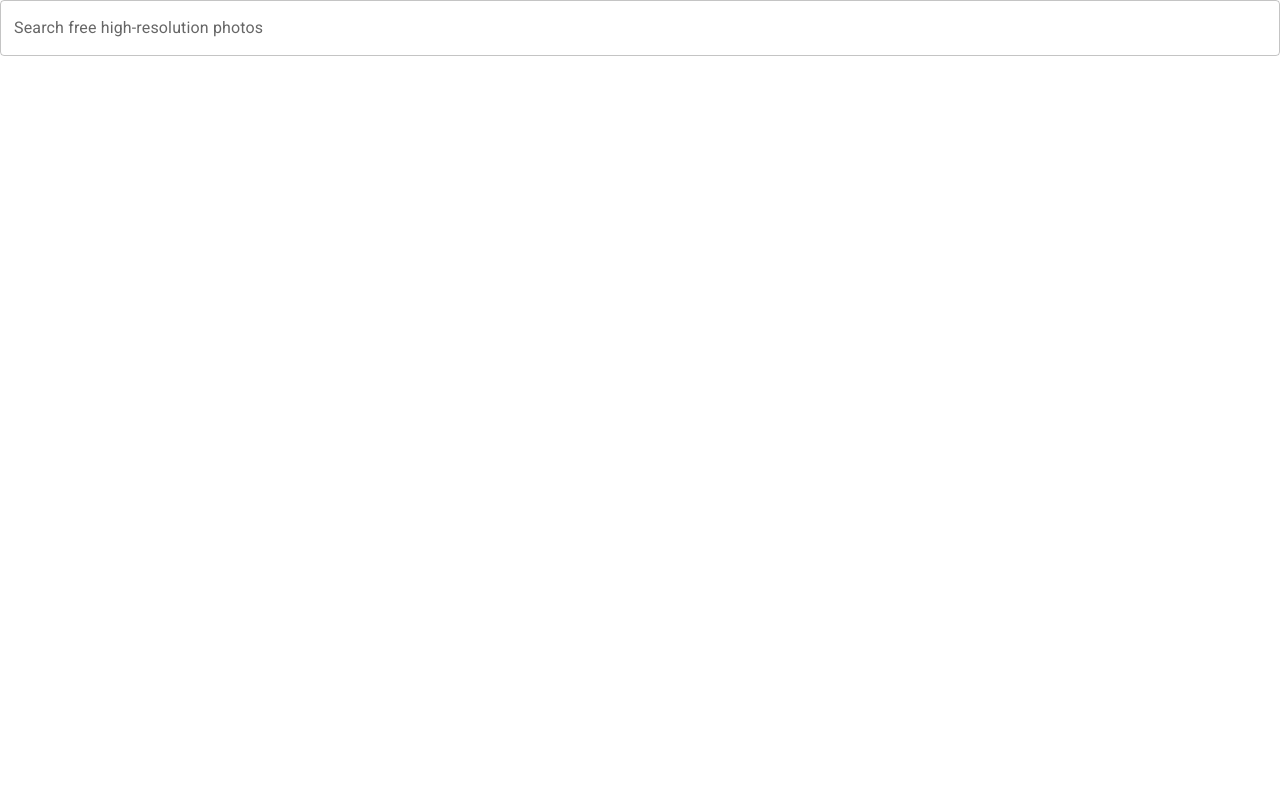
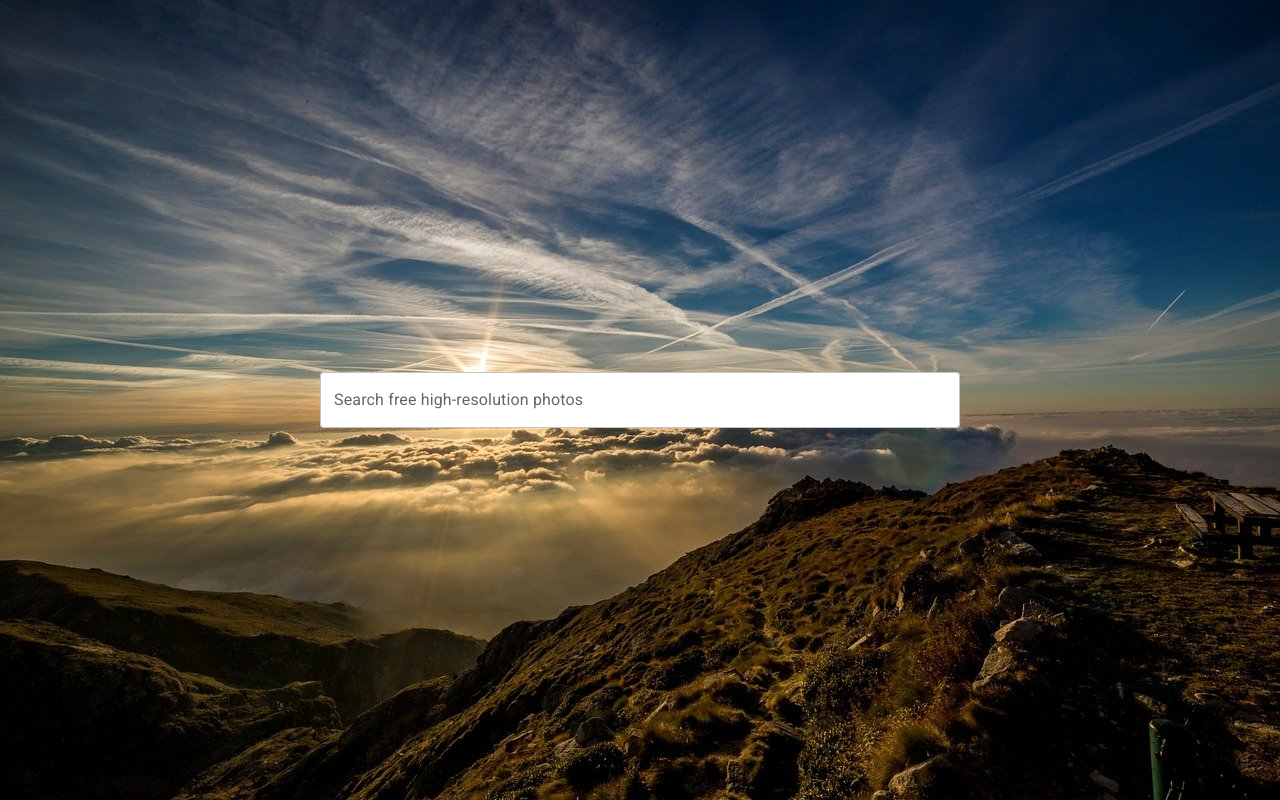
Before and after one commit to mskwara/images-browser, a React (Create React App) app: page / in a window 1280 px wide. Built offline with nearby package versions, Linux system fonts and the light colour scheme.

Commit message:
Home page

```diff
--- a/src/App.js
+++ b/src/App.js
@@ -1,11 +1,14 @@
 import React from 'react';
 import { BrowserRouter } from 'react-router-dom';
 import Routing from 'pages';
+import ThemeProvider from 'providers/ThemeProvider';
 
 const App = () => {
   return (
     <BrowserRouter>
-      <Routing />
+      <ThemeProvider>
+        <Routing />
+      </ThemeProvider>
     </BrowserRouter>
   );
 };
--- a/src/components/Autocomplete/index.js
+++ b/src/components/Autocomplete/index.js
@@ -18,8 +18,10 @@ const Autocomplete = ({
   const [open, setOpen] = useState(false);
   const { values, setFieldValue, errors, submitForm } = useFormikContext();
 
+  const value = values[name];
+
   const noOptionsText =
-    values[name].length >= minLengthToSearch
+    value.length >= minLengthToSearch
       ? messages.noOptions
       : messages.encourageText;
 
@@ -51,7 +53,8 @@ const Autocomplete = ({
       renderInput={(params) => (
         <TextField
           {...params}
-          label={label}
+          variant="outlined"
+          label={value.length === 0 ? label : ''}
           error={!_isEmpty(errors[name])}
           onChange={(event) => {
             setFieldValue(name, event.target.value);
@@ -59,6 +62,10 @@ const Autocomplete = ({
           }}
           InputProps={{
             ...params.InputProps,
+            sx: { backgroundColor: (theme) => theme.background },
+          }}
+          InputLabelProps={{
+            shrink: false,
           }}
         />
       )}
--- a/src/pages/Home/index.js
+++ b/src/pages/Home/index.js
@@ -6,6 +6,7 @@ import _filter from 'lodash/filter';
 import _startsWith from 'lodash/startsWith';
 import Autocomplete from 'components/Autocomplete';
 import searchPhrases from 'consts/searchPhrases';
+import backgroundImage from 'assets/background.jpg';
 import { createOptions } from './utils';
 import { MIN_LENGTH_TO_SEARCH, initialValues } from './consts';
 import messages from './messages';
@@ -32,13 +33,24 @@ const Home = () => {
   };
 
   return (
-    <Box>
     <Formik
       initialValues={initialValues}
       onSubmit={onSubmit}
       validationSchema={validationSchema}
     >
       <Form>
+        <Box
+          sx={{
+            width: '100vw',
+            height: '100vh',
+            display: 'flex',
+            justifyContent: 'center',
+            alignItems: 'center',
+            backgroundImage: `url(${backgroundImage})`,
+            backgroundSize: 'cover',
+          }}
+        >
+          <Box sx={{ width: '50%', minWidth: 300 }}>
             <Autocomplete
               name="key"
               options={options}
@@ -46,9 +58,10 @@ const Home = () => {
               onChange={onChange}
               minLengthToSearch={MIN_LENGTH_TO_SEARCH}
             />
+          </Box>
+        </Box>
       </Form>
     </Formik>
-    </Box>
   );
 };
 
--- /dev/null
+++ b/src/providers/ThemeProvider.js
@@ -0,0 +1,17 @@
+import React from 'react';
+import PropTypes from 'prop-types';
+import { ThemeProvider as MUIThemeProvider, createTheme } from '@mui/material';
+
+const theme = createTheme({
+  background: '#fff',
+});
+
+const ThemeProvider = ({ children }) => (
+  <MUIThemeProvider theme={theme}>{children}</MUIThemeProvider>
+);
+
+ThemeProvider.propTypes = {
+  children: PropTypes.node.isRequired,
+};
+
+export default ThemeProvider;
```
Also changed, not shown: src/assets/background.jpg (added). Lines whose indentation alone changed are shown as unchanged.
